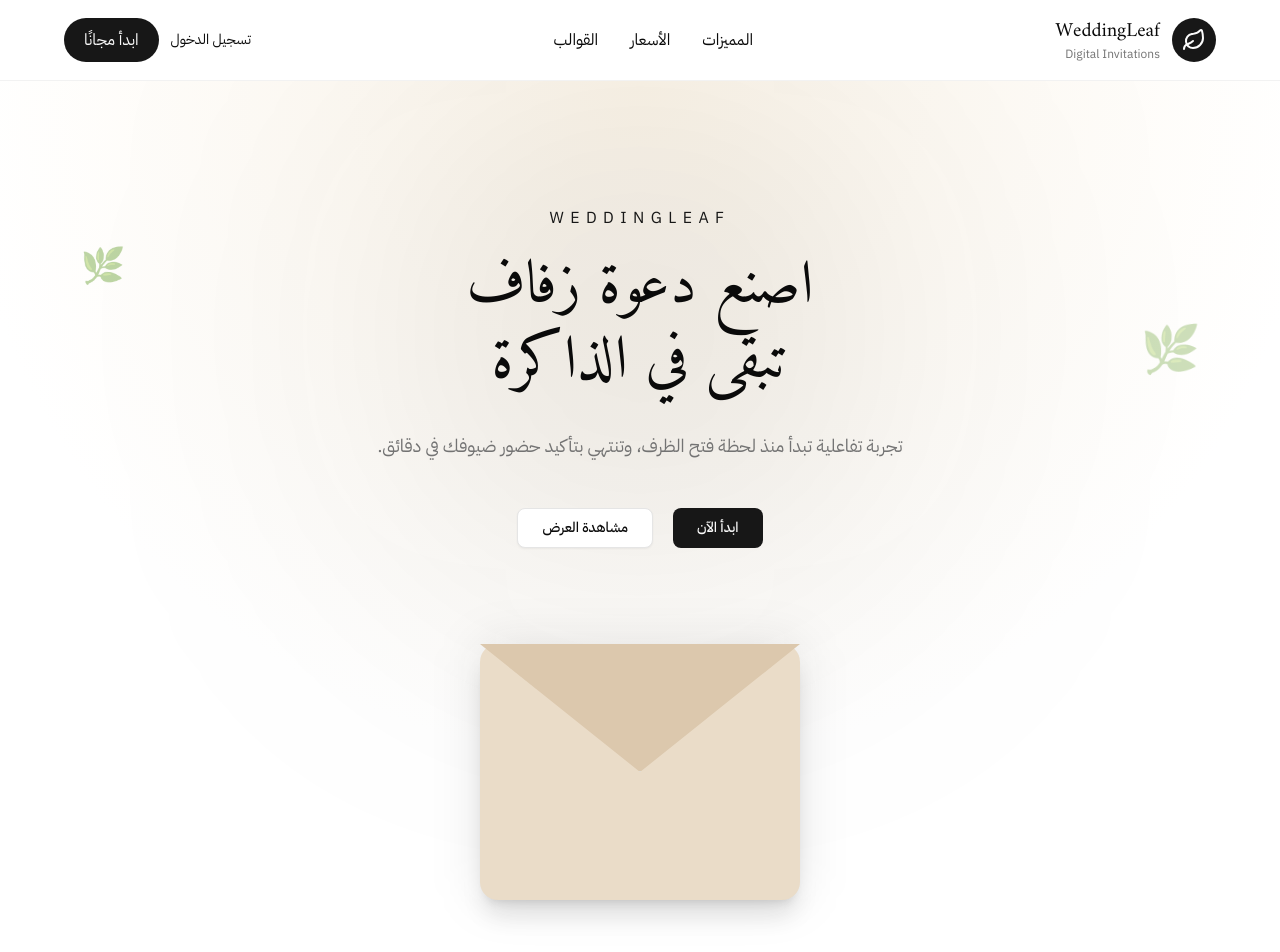
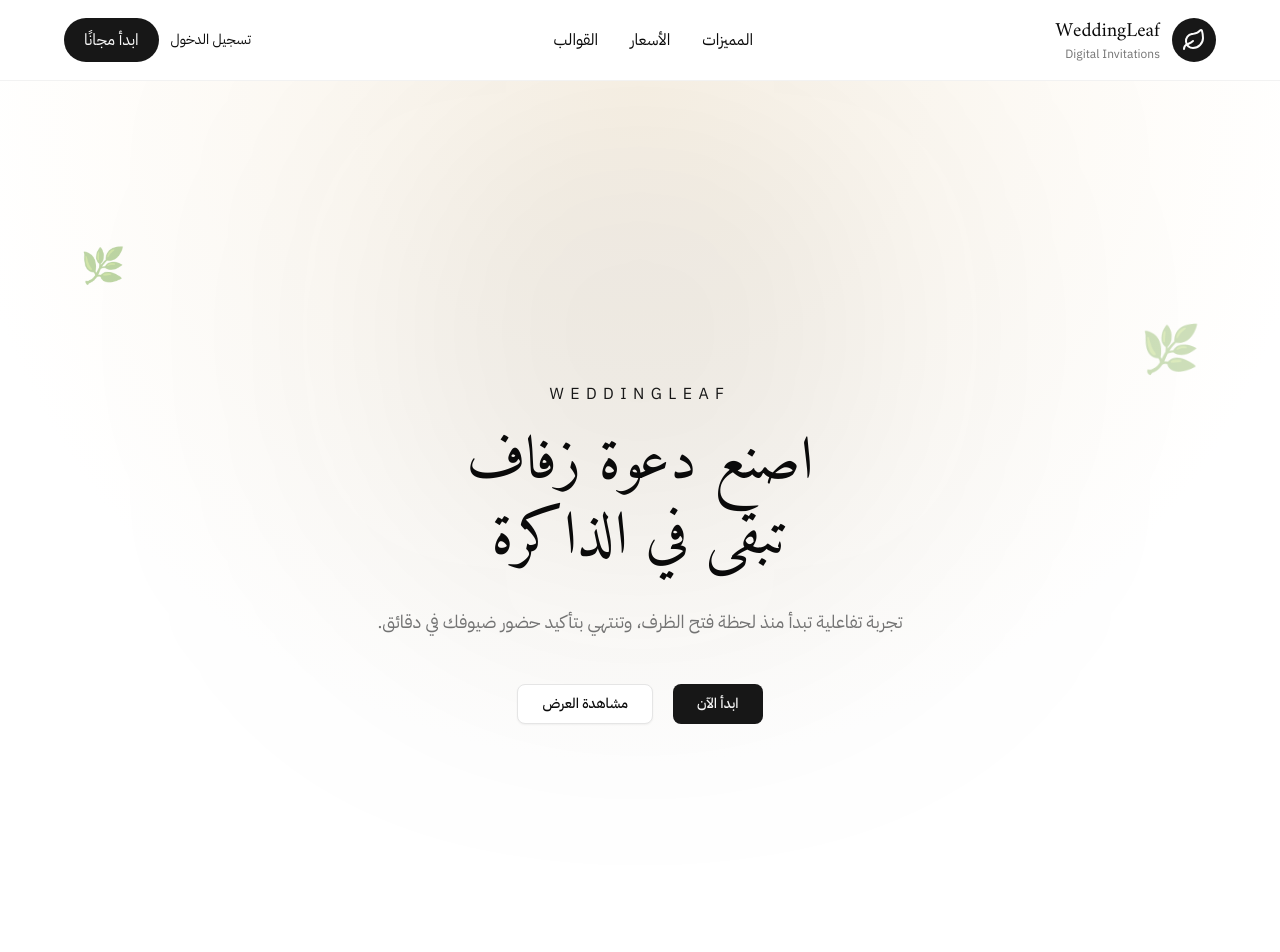
Before and after one commit to Bassil-Qadi/WeddingLeaf, a Next.js app: page / in a window 1280 px wide. Shown: the top 952 px of the page. Built offline with nearby package versions, Linux system fonts and the light colour scheme.

Commit message:
refactor: Deleting the Envelope Folder

```diff
--- a/features/home/components/hero.tsx
+++ b/features/home/components/hero.tsx
@@ -7,7 +7,6 @@ import { motion as motionPreset } from "@/config/motion";
 import { BackgroundGradient } from "@/components/common/background-gradient";
 import { FloatingLeaf } from "@/components/animation/floating-leaf";
 import { Button } from "@/components/ui/button";
-import { InvitationExperience } from "@/features/invitations/components/experience/invitation-experience";
 
 export function Hero() {
   return (
@@ -77,7 +76,6 @@ text-center
               مشاهدة العرض
             </Button>
           </motion.div>
-          <InvitationExperience />
         </div>
 
       </PageContainer>
--- a/features/invitations/components/envelope/envelope-flap.tsx
+++ /dev/null
@@ -1,32 +0,0 @@
-"use client";
-
-import { motion } from "framer-motion";
-
-type Props = {
-  opened: boolean;
-};
-
-export function EnvelopeFlap({ opened }: Props) {
-  return (
-    <motion.div
-      animate={{
-        rotateX: opened ? 180 : 0,
-      }}
-      transition={{
-        duration: 0.8,
-      }}
-      style={{
-        transformOrigin: "top",
-      }}
-      className="
-        absolute
-        inset-x-0
-        top-0
-        h-32
-        bg-[#DCC8AD]
-        border-b
-        [clip-path:polygon(0_0,100%_0,50%_100%)]
-      "
-    />
-  );
-}
--- a/features/invitations/components/envelope/envelope.tsx
+++ /dev/null
@@ -1,41 +0,0 @@
-"use client";
-import { EnvelopeFlap } from "./envelope-flap";
-import { motion } from "framer-motion";
-
-type Props = {
-  opened: boolean;
-  onOpen: () => void;
-}
-
-export function Envelope({
-  onOpen,
-  opened,
-}: Props) {
-  return (
-    <motion.button
-      whileHover={{
-        scale: 1.03,
-        y: -6
-      }}
-      onClick={onOpen}
-      className="
-        relative
-        h-64
-        w-80
-        rounded-2xl
-        bg-[#EADCC8]
-        shadow-xl
-        transition
-        hover:scale-105
-        before:absolute
-before:inset-0
-before:rounded-2xl
-before:bg-primary/10
-before:blur-xl
-before:-z-10
-      "
-    >
-      <EnvelopeFlap opened={opened} />
-    </motion.button>
-  );
-}
--- a/features/invitations/components/experience/invitation-experience.tsx
+++ /dev/null
@@ -1,23 +0,0 @@
-"use client";
-
-import { useState } from "react";
-
-import { Envelope } from "../envelope/envelope";
-import { InvitationPaper } from "../paper/invitation-paper";
-
-export function InvitationExperience() {
-  const [opened, setOpened] = useState(false);
-
-  return (
-    <div className="relative mt-24 flex justify-center">
-
-      <InvitationPaper opened={opened} />
-
-      <Envelope
-        opened={opened}
-        onOpen={() => setOpened(true)}
-      />
-
-    </div>
-  );
-}
--- a/features/invitations/components/paper/invitation-paper.tsx
+++ /dev/null
@@ -1,41 +0,0 @@
-"use client";
-
-import { motion } from "framer-motion";
-import { motion as motionPreset } from "@/config/motion";
-
-type Props = {
-  opened: boolean;
-};
-
-export function InvitationPaper({
-  opened,
-}: Props) {
-  return (
-    <motion.div
-      animate={{
-        y: opened ? -60 : 0,
-        opacity: opened ? 1 : 0,
-        scale: opened ? 1 : 0.95,
-      }}
-      transition={motionPreset.luxury}
-      className="
-        absolute
-        left-1/2
-        top-8
-        h-[420px]
-        w-[320px]
-        -translate-x-1/2
-        rounded-3xl
-        border
-        bg-white
-        shadow-2xl
-      "
-    >
-      <div className="flex h-full items-center justify-center">
-
-        Invitation
-
-      </div>
-    </motion.div>
-  );
-}
```
Also changed, not shown: features/invitations/components/envelope/envelope-body.tsx (deleted), features/invitations/components/envelope/wax-seal.tsx (deleted), features/invitations/components/paper/invitation-content.tsx (deleted).
